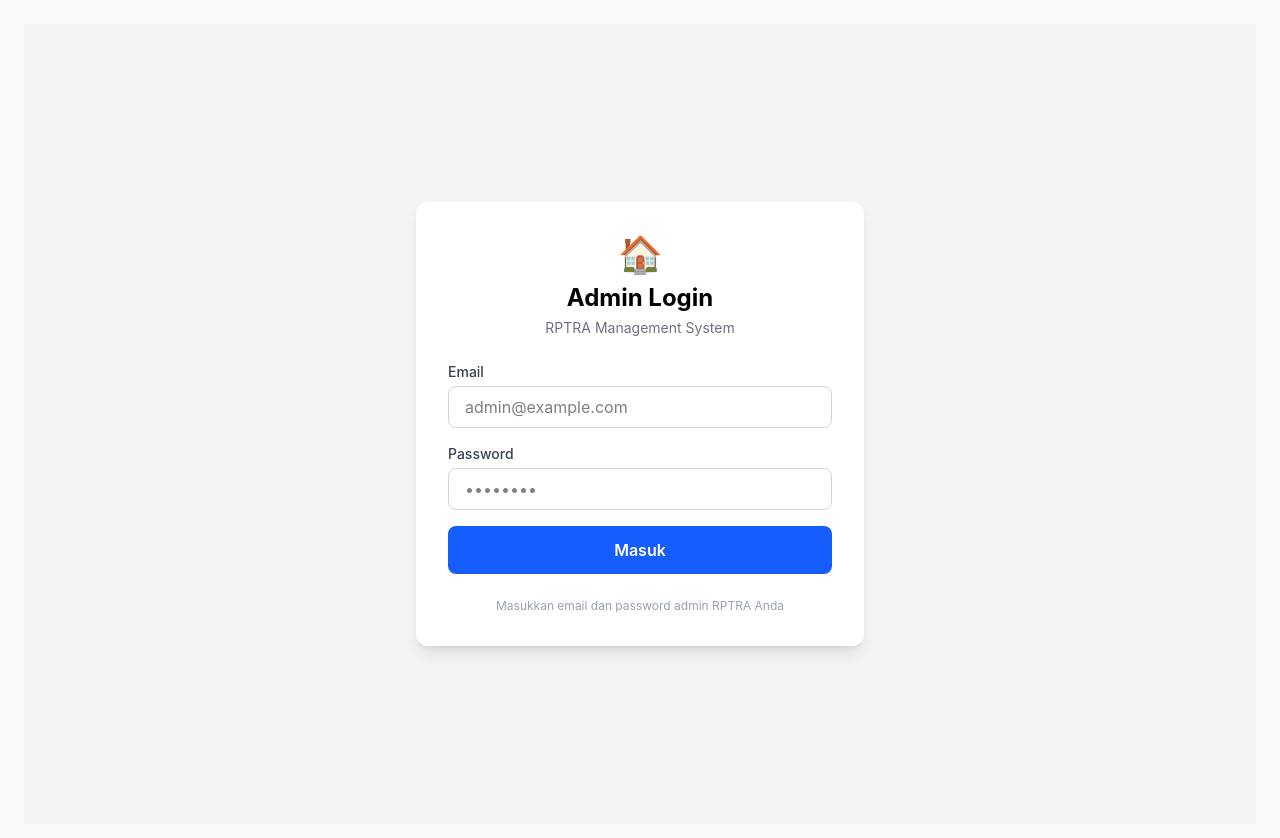
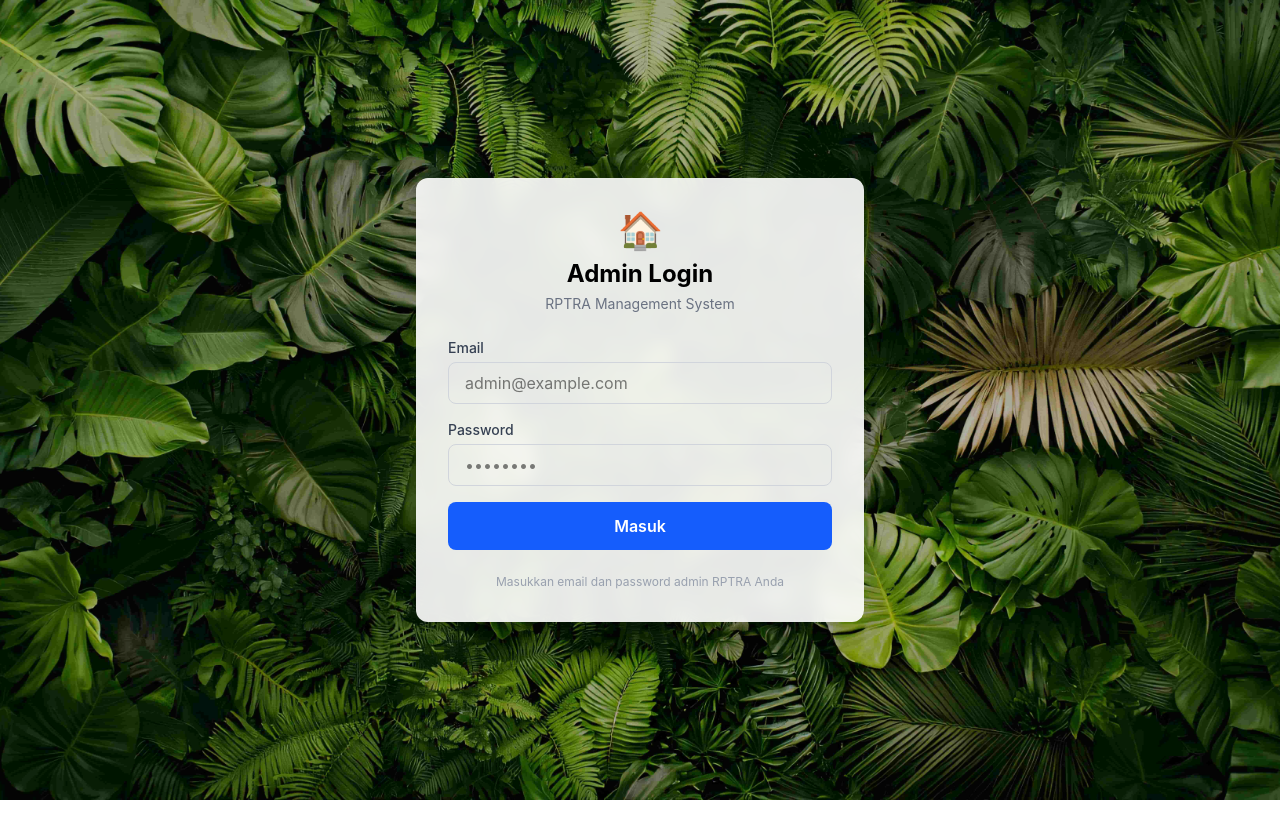
Before and after one commit to AsmodayCelestia/antrian-rptra, a Vue app: page /login in a window 1280 px wide. Shown: the top 838 px of the page. After the commit the page ends 800 px from the top, so only its background shows below. Built offline with nearby package versions, Linux system fonts and the light colour scheme; no server answers; the HTML template or start-up script is replaced by a standard one.

Commit message:
backgroundlogin change

```diff
--- a/src/components/admin/LoginForm.vue
+++ b/src/components/admin/LoginForm.vue
@@ -1,6 +1,18 @@
 <template>
-  <div class="min-h-screen flex items-center justify-center bg-gray-100 p-4">
-    <div class="bg-white rounded-xl shadow-lg p-8 w-full max-w-md">
+  <div class="fixed inset-0 w-screen h-screen overflow-hidden">
+    <!-- Background Image Full -->
+    <img
+      src="/src/assets/backgroundlogin.jpg"
+      class="absolute inset-0 w-full h-full object-cover"
+      alt="background"
+    />
+
+    <!-- Overlay -->
+    <div class="absolute inset-0 bg-black/30"></div>
+
+    <!-- Content -->
+    <div class="relative z-10 flex items-center justify-center min-h-screen w-full">
+      <div class="bg-white/90 backdrop-blur-sm rounded-xl shadow-2xl p-8 w-full max-w-md mx-4">
         <div class="text-center mb-6">
           <div class="text-4xl mb-2">🏠</div>
           <h1 class="text-2xl font-bold">Admin Login</h1>
@@ -51,6 +63,7 @@
         </p>
       </div>
     </div>
+  </div>
 </template>
 
 <script setup>
```
Also changed, not shown: src/assets/backgroundlogin.jpg (added). Lines whose indentation alone changed are shown as unchanged.
